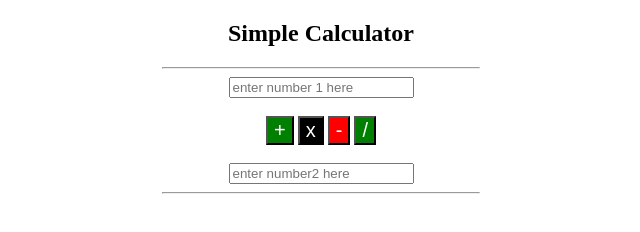
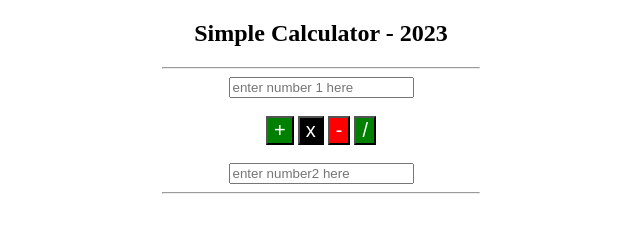
Before and after one commit to krushna363/demo-nodejs-app, a website: page index.html in a window 1280 px wide. Shown: the whole page, without its empty margins (319-959 px from the left). Drawn offline with Linux system fonts and the light colour scheme.

Commit message:
Updated index

```diff
--- a/index.html
+++ b/index.html
@@ -29,7 +29,7 @@
 
   <body>
     <div align="center">
-      <h2>Simple Calculator</h2>
+      <h2>Simple Calculator - 2023</h2>
       <hr width="25%" />
       <form class="" action="/" method="post">
         <input
```
Also changed, not shown: 1 other file.
